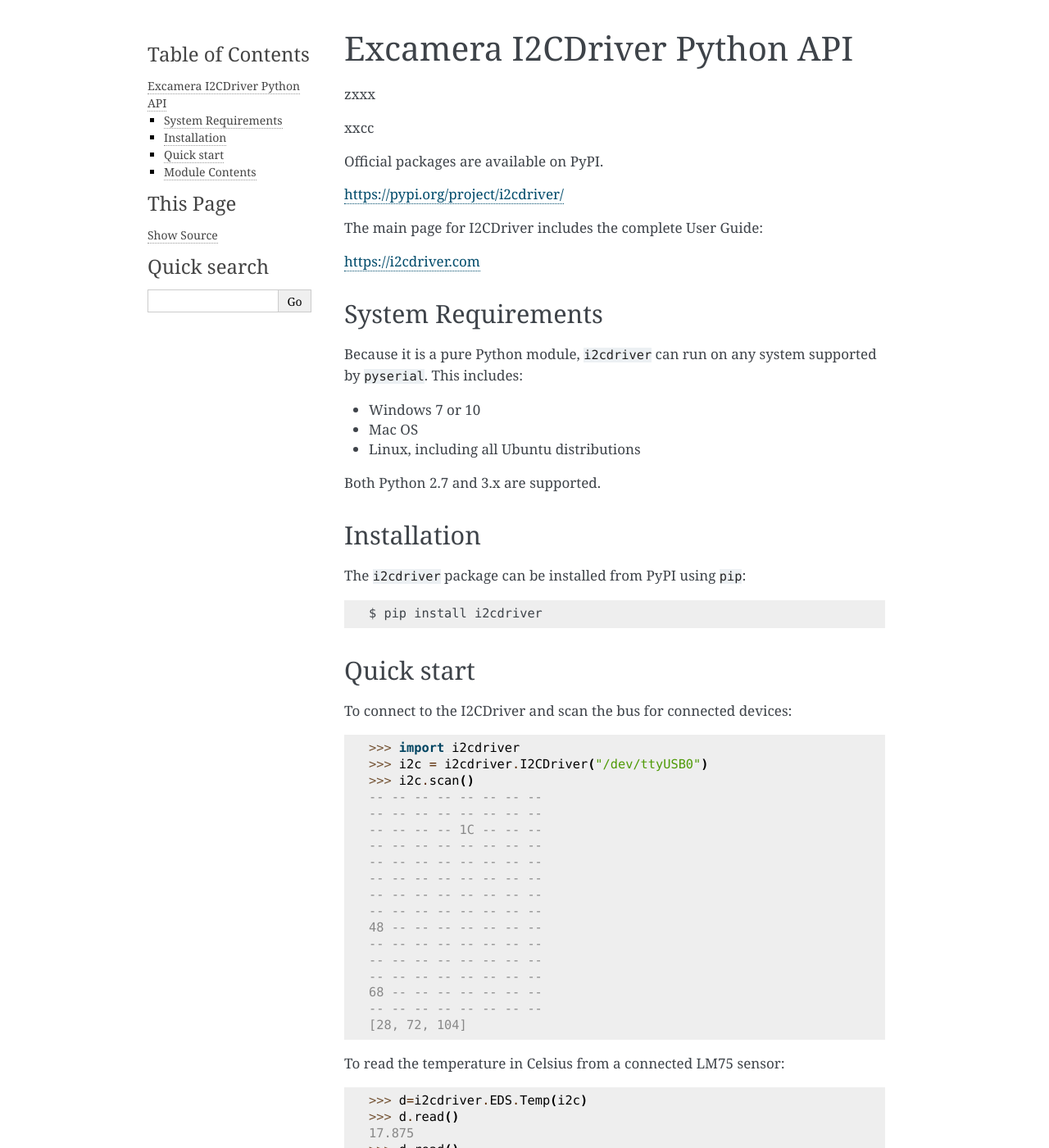
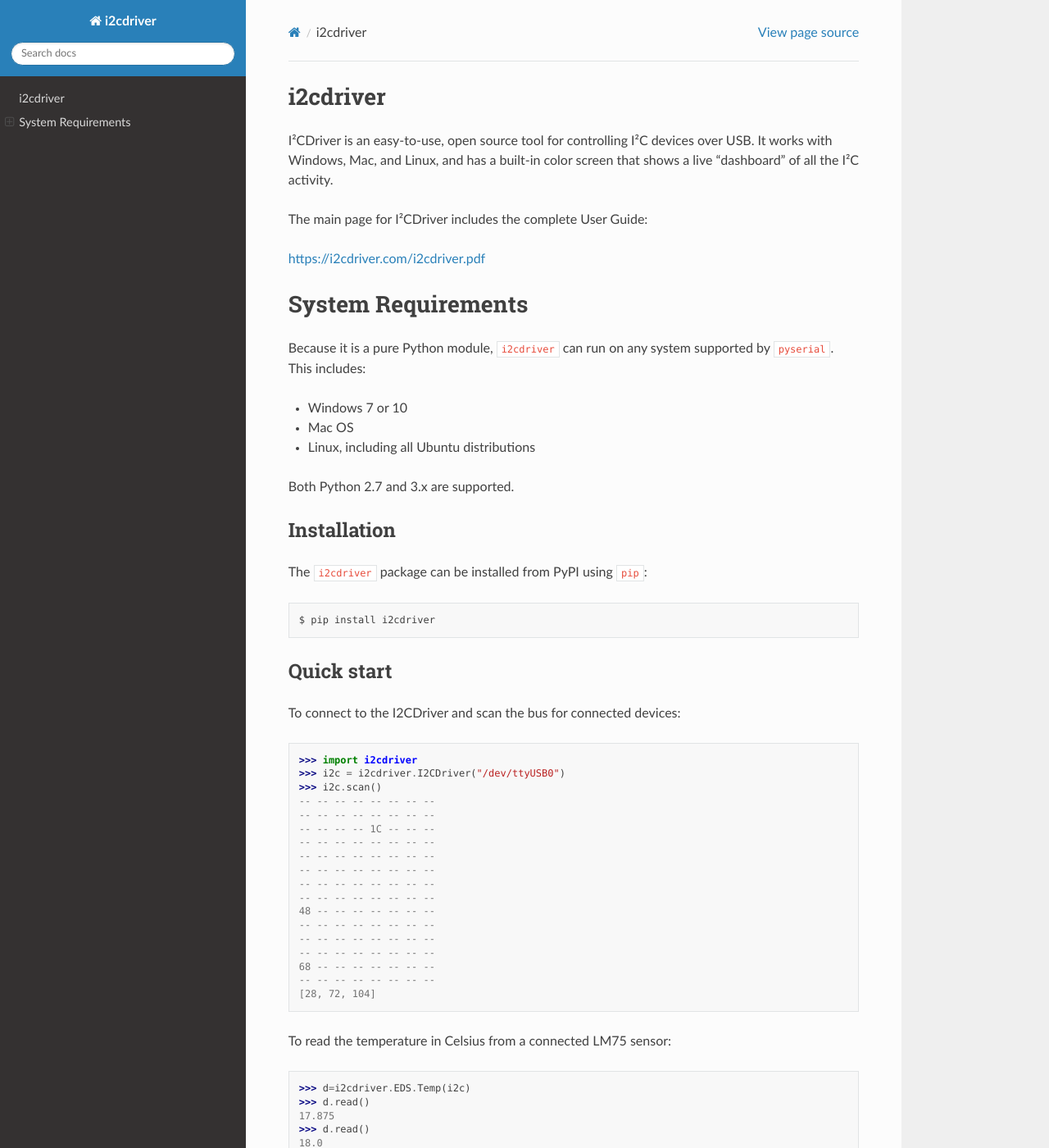
Before and after one commit to jamesbowman/i2cdriver, a Sphinx documentation site: the page built from python/docs/index.rst, in a window 1280 px wide and 1400 px high. Shown: the whole window at 82% size. Built offline with Sphinx 7.4.7 and the Read the Docs theme 2.0.0, drawn with Linux system fonts in a browser that asks for light colours; some of the changed text lies outside the part shown.

Commit message:
Clean up

```diff
--- a/python/docs/conf.py
+++ b/python/docs/conf.py
@@ -17,8 +17,8 @@
 # -- Project information -----------------------------------------------------
 
 project = 'i2cdriver'
-copyright = '2020, Excamera Labs'
-author = 'Excamera Labs'
+copyright = '2021, Excamera Labs'
+author = 'James Bowman'
 
 
 # -- General configuration ---------------------------------------------------
@@ -27,6 +27,7 @@
 # extensions coming with Sphinx (named 'sphinx.ext.*') or your custom
 # ones.
 extensions = [
+    "sphinx_rtd_theme",
     "sphinx.ext.autodoc",
     "sphinx.ext.intersphinx"
 ]
@@ -47,7 +48,7 @@
 # The theme to use for HTML and HTML Help pages.  See the documentation for
 # a list of builtin themes.
 #
-html_theme = 'alabaster'
+html_theme = 'sphinx_rtd_theme'
 
 # Add any paths that contain custom static files (such as style sheets) here,
 # relative to this directory. They are copied after the builtin static files,
--- a/python/docs/index.rst
+++ b/python/docs/index.rst
@@ -1,31 +1,20 @@
-.. i2cdriver documentation master file, created by
-   sphinx-quickstart on Thu Jan 16 10:21:28 2020.
-   You can adapt this file completely to your liking, but it should at least
-   contain the root `toctree` directive.
+i2cdriver
+=========
 
-Excamera I2CDriver Python API
-=============================
-
-
-zxxx
+I²CDriver is an easy-to-use, open source tool for controlling I²C devices over USB.
+It works with Windows, Mac, and Linux, and has a built-in color screen
+that shows a live "dashboard" of all the I²C activity.
 
 .. toctree::
    :maxdepth: 2
+   :caption: Contents:
 
-xxcc
+The main page for I²CDriver includes the complete User Guide:
 
-Official packages are available on PyPI.
-
-https://pypi.org/project/i2cdriver/
-
-
-The main page for I2CDriver includes the complete User Guide:
-
-https://i2cdriver.com
-
+https://i2cdriver.com/i2cdriver.pdf
 
 System Requirements
--------------------
+===================
 
 Because it is a pure Python module, ``i2cdriver`` can run on any system supported by ``pyserial``.
 This includes:
```
